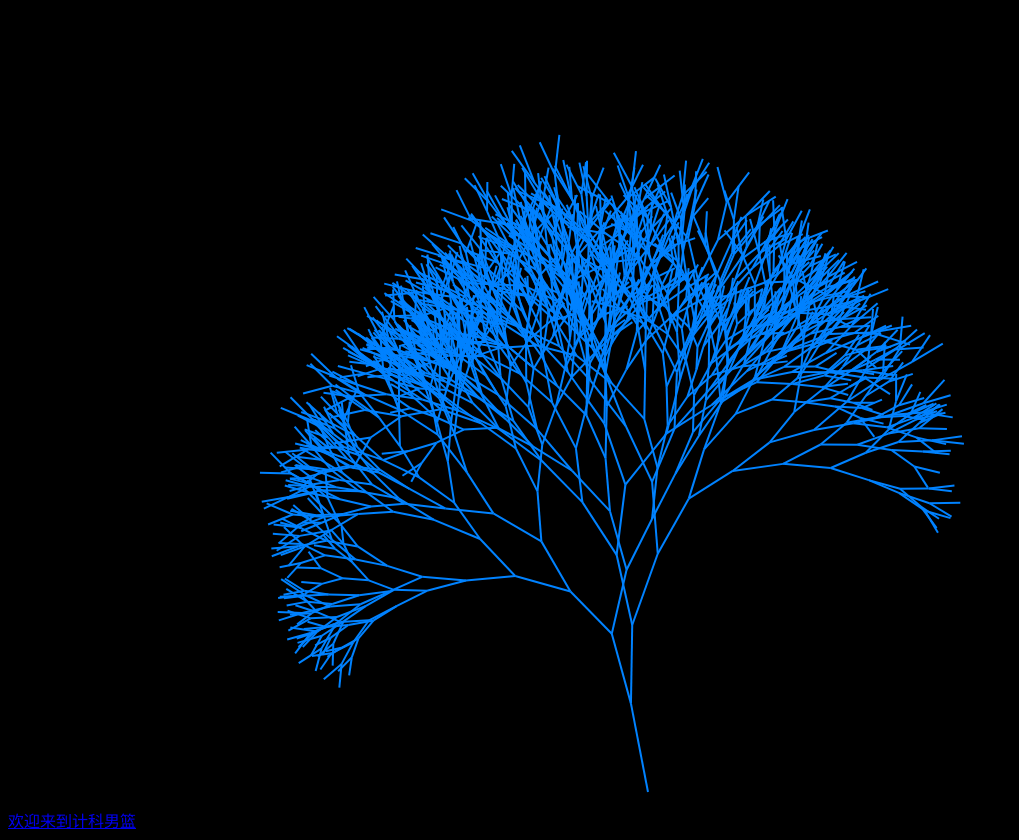
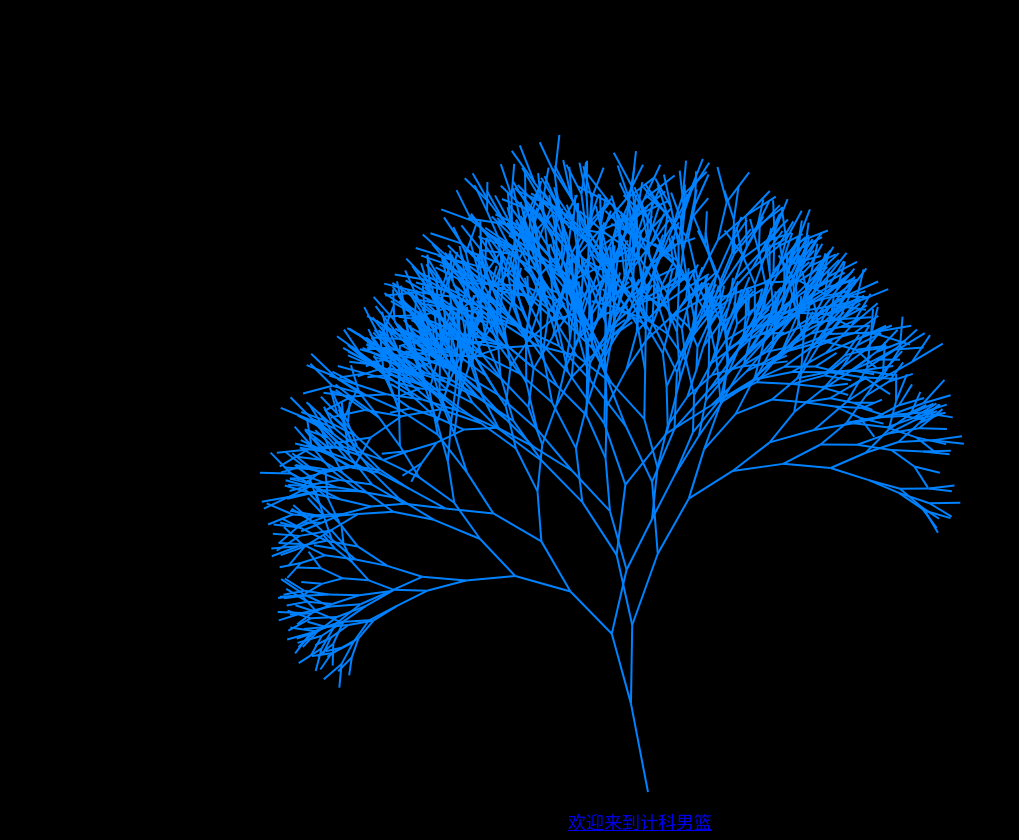
Before and after one commit to Blackgan3/Team, a plain HTML site: page index.html in a window 1280 px wide. Shown: the whole page, without its empty margins (0-1019 px from the left). Drawn offline with Linux system fonts and the light colour scheme.

Commit message:
修改首页3

```diff
--- a/index.html
+++ b/index.html
@@ -2,12 +2,19 @@
 <head>
     <meta charset="UTF-8">
     <title>计科男篮</title>
+    <style>
+        #welBody{
+            float: left;
+            width:100%;
+            text-align: center;
+        }
+    </style>
 </head>
 <body style="background-color: black;">
 <canvas id = "canvas" width="500" height="500">
 </canvas>
-<div>
-    <a href="index.html">欢迎来到计科男篮</a>
+<div id="welBody" >
+    <a href="index.html" style="font-size: 18px;">欢迎来到计科男篮</a>
 </div>
 <script>
 
```
